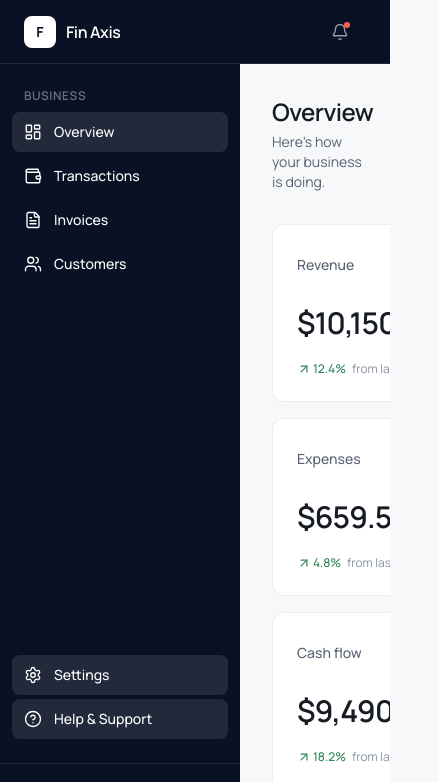
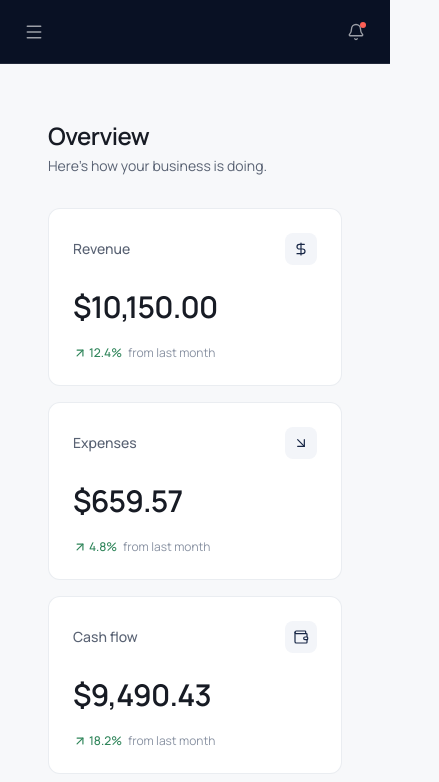
Before and after one commit to LindseyGunderson/fin-axis, a React (Vite) app: page /dashboard in a window 390 px wide. Shown: the top 782 px of the page, 439 px wide, since content can reach past the window. Built offline with nearby package versions, Linux system fonts and the light colour scheme.

Commit message:
feat: add responsive app layout and navigation

```diff
--- a/src/components/layout/AppLayout.tsx
+++ b/src/components/layout/AppLayout.tsx
@@ -1,16 +1,45 @@
+import { useState } from "react";
 import { Outlet } from "react-router";
 import Sidebar from "./Sidebar";
 import Header from "./Header";
 
 function AppLayout() {
+  const [isSidebarOpen, setIsSidebarOpen] = useState(false);
+
+  const closeSidebar = () => {
+    setIsSidebarOpen(false);
+  };
+
   return (
-    <div className="flex h-screen overflow-hidden bg-background">
-      <Sidebar />
+    <div className="min-h-screen bg-background">
+      {/* Desktop sidebar */}
+      <aside className="fixed inset-y-0 left-0 z-40 hidden w-60 lg:block">
+        <Sidebar />
+      </aside>
 
-      <div className="flex min-w-0 flex-1 flex-col">
-        <Header />
+      {/* Tablet / mobile sidebar */}
+      {isSidebarOpen && (
+        <>
+          {/* Backdrop */}
+          <button
+            type="button"
+            aria-label="Close navigation"
+            className="fixed inset-0 z-40 cursor-default bg-brand-900/40 lg:hidden"
+            onClick={closeSidebar}
+          />
 
-        <main className="min-h-0 flex-1 overflow-y-auto">
+          {/* Drawer */}
+          <aside className="fixed inset-y-0 left-0 z-50 w-60 lg:hidden">
+            <Sidebar onNavigate={closeSidebar} />
+          </aside>
+        </>
+      )}
+
+      {/* Main application area */}
+      <div className="lg:pl-60">
+        <Header onMenuClick={() => setIsSidebarOpen(true)} />
+
+        <main className="px-4 py-6 sm:px-6 lg:px-8">
           <Outlet />
         </main>
       </div>
--- a/src/components/layout/Header.tsx
+++ b/src/components/layout/Header.tsx
@@ -1,12 +1,27 @@
-import { Bell } from "lucide-react";
+import { Bell, Menu } from "lucide-react";
 
-function Header() {
+type HeaderProps = {
+  onMenuClick?: () => void;
+};
+
+function Header({ onMenuClick }: HeaderProps) {
   return (
-    <header className="flex h-16 items-center justify-end border-b border-white/10 bg-brand-900 px-8 text-white">
+    <header className="flex h-16 items-center border-b border-white/10 bg-brand-900 px-4 text-white sm:px-6 lg:px-8">
+      {/* Mobile / Tablet menu */}
+      <button
+        type="button"
+        aria-label="Open navigation"
+        onClick={onMenuClick}
+        className="inline-flex size-9 items-center justify-center rounded-md text-white/60 transition-colors hover:bg-white/5 hover:text-white focus-visible:outline-none focus-visible:ring-2 focus-visible:ring-white/70 lg:hidden"
+      >
+        <Menu className="size-5" strokeWidth={1.8} />
+      </button>
+
+      {/* Notifications */}
       <button
         type="button"
         aria-label="Notifications"
-        className="relative flex size-9 items-center justify-center rounded-md text-white/60 transition-colors hover:bg-white/5 hover:text-white focus-visible:outline-none focus-visible:ring-2 focus-visible:ring-white/70"
+        className="relative ml-auto flex size-9 items-center justify-center rounded-md text-white/60 transition-colors hover:bg-white/5 hover:text-white focus-visible:outline-none focus-visible:ring-2 focus-visible:ring-white/70"
       >
         <Bell className="size-[18px]" strokeWidth={1.8} />
 
--- a/src/components/layout/Sidebar.tsx
+++ b/src/components/layout/Sidebar.tsx
@@ -1,16 +1,26 @@
 import { NavLink } from "react-router";
 import { primaryNavigation, secondaryNavigation } from "../../app/navigation";
 
-function NavigationSection({ items }: { items: typeof primaryNavigation }) {
+type SidebarProps = {
+  onNavigate?: () => void;
+};
+
+function NavigationSection({
+  items,
+  onNavigate,
+}: {
+  items: typeof primaryNavigation;
+  onNavigate?: () => void;
+}) {
   return (
     <nav className="space-y-1">
       {items.map((item) => {
         const Icon = item.icon;
-
         return (
           <NavLink
-            key={item.href}
+            key={item.label}
             to={item.href}
+            onClick={onNavigate}
             className={({ isActive }) =>
               [
                 "flex items-center gap-3 rounded-md px-3 py-2.5",
@@ -23,9 +33,9 @@ function NavigationSection({ items }: { items: typeof primaryNavigation }) {
               ].join(" ")
             }
           >
-            <Icon className="size-[18px] shrink-0" strokeWidth={1.8} />
-
-            <span>{item.label}</span>
+            {" "}
+            <Icon className="size-[18px] shrink-0" strokeWidth={1.8} />{" "}
+            <span>{item.label}</span>{" "}
           </NavLink>
         );
       })}
@@ -33,7 +43,7 @@ function NavigationSection({ items }: { items: typeof primaryNavigation }) {
   );
 }
 
-function Sidebar() {
+function Sidebar({ onNavigate }: SidebarProps) {
   return (
     <aside className="flex h-screen w-60 shrink-0 flex-col bg-brand-900 text-white">
       {/* Brand */}
@@ -56,11 +66,17 @@ function Sidebar() {
             Business
           </p>
 
-          <NavigationSection items={primaryNavigation} />
+          <NavigationSection
+            items={primaryNavigation}
+            onNavigate={onNavigate}
+          />
         </div>
 
         <div className="mt-auto">
-          <NavigationSection items={secondaryNavigation} />
+          <NavigationSection
+            items={secondaryNavigation}
+            onNavigate={onNavigate}
+          />
         </div>
       </div>
 
```
Also changed, not shown: src/pages/DashboardPage.tsx (+1 -6 lines).
